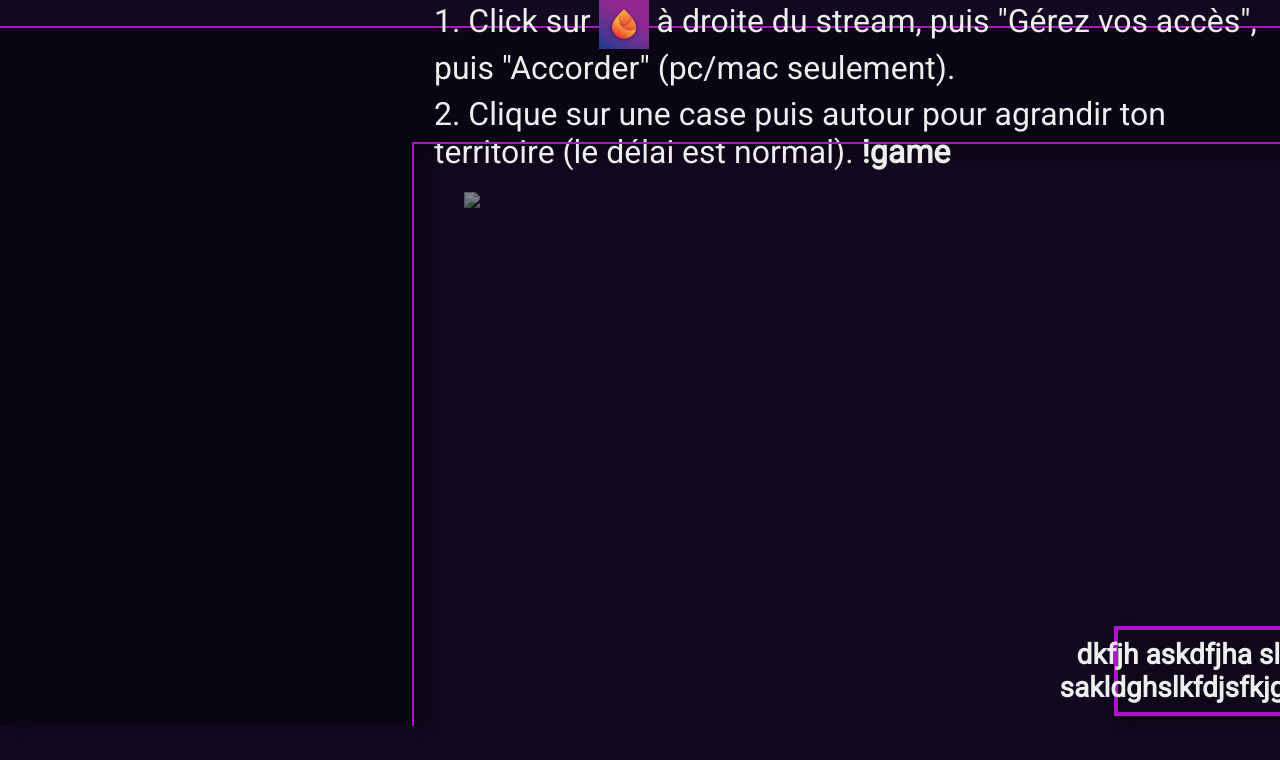
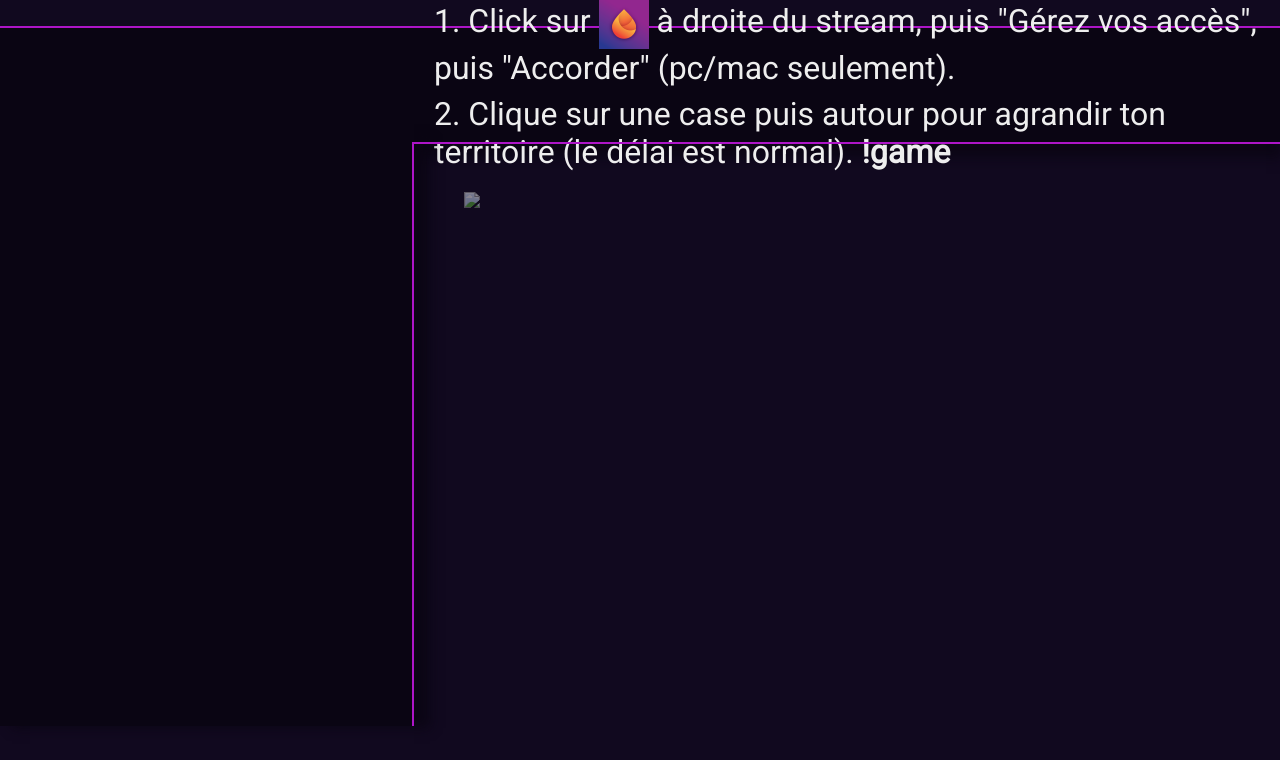
Before and after one commit to twidi/hexpo, a Django app: template package/src/hexpo_game/core/templates/core/index.html in a window 1280 px wide. Shown: the part 40-800 px from the top of the page. Run offline with Django 4.2, Linux system fonts and the light colour scheme; the template is opened without the code that fills it, so the values that code supplies are empty.

Commit message:
fix: Remove fake test message in template

```diff
--- a/package/src/hexpo_game/core/templates/core/index.html
+++ b/package/src/hexpo_game/core/templates/core/index.html
@@ -58,7 +58,6 @@
                     {% include "core/include_messages.html" with messages=messages %}
                 </div>
                 <div id="messages">
-                    <div class="message" style="opacity: 1; transform: translateX(700px);">dkfjh askdfjha slkdjfhb sakldghslkfdjsfkjgsdlkjgh </div>
                 </div>
             </div>
         </div>
```
